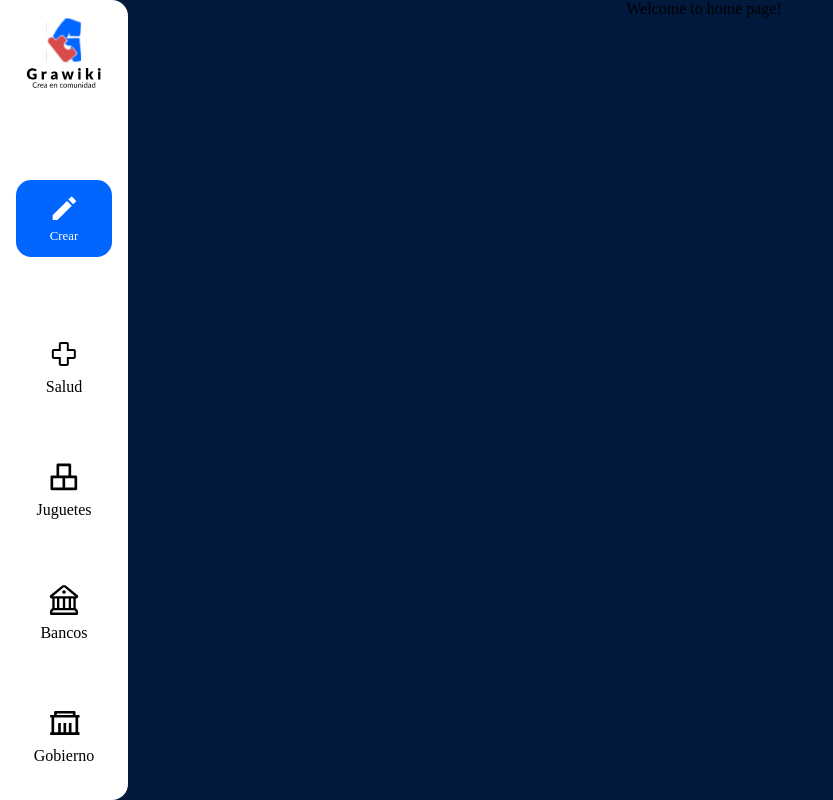
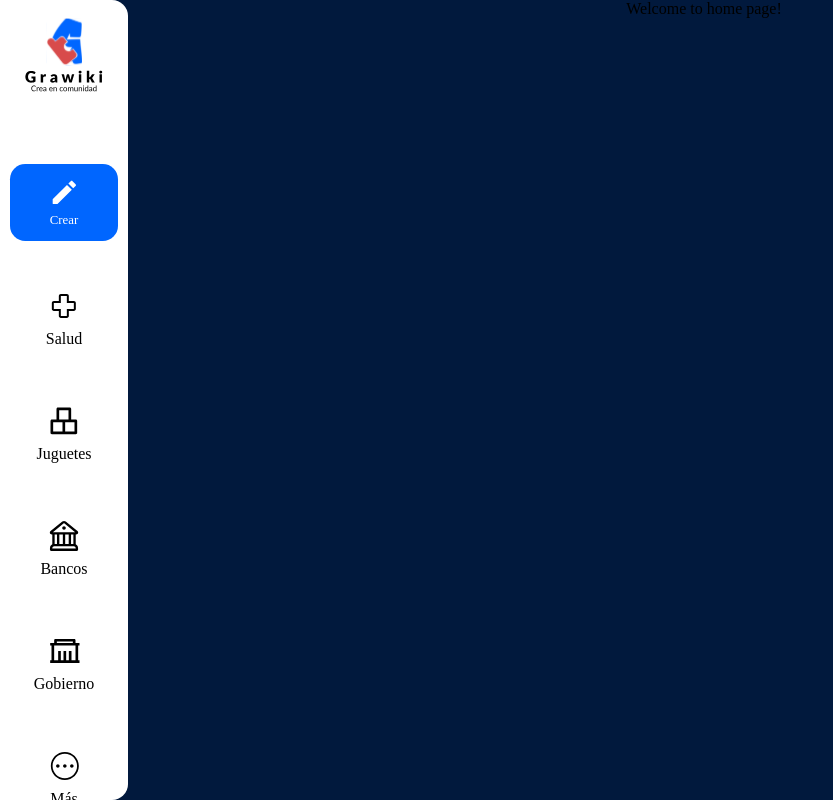
Before and after one commit to MariaVillen/grawiki, a React (Vite) app in the folder client/: page / in a window 1280 px wide. Shown: the whole page, without its empty margins (0-833 px from the left). Built offline with nearby package versions, Linux system fonts and the light colour scheme.

Commit message:
open from right menu

```diff
--- a/client/src/components/header/header.module.sass
+++ b/client/src/components/header/header.module.sass
@@ -24,7 +24,9 @@
     display: none
     @include mq("small")
       display: block
-      margin-bottom: 2rem
+      img
+        padding: 1em
+
 
   &_navbar
     background: inherit
@@ -32,12 +34,12 @@
     height: 100%
 
     &_itemlist
+      margin: 1rem
       @include mq("small")
         padding: 0
         display: flex
         flex-direction: column
-        gap: 2rem
-        padding-top: 3em
+        gap: 1.5rem
 
     &_list_createBtn
       display: inline-block
@@ -48,8 +50,7 @@
       padding: 1em 2em
       font-size: 0.8rem
       align-self: flex-end
-      margin-right: 1rem
-      margin-bottom: 2rem
+      margin: 2rem
       max-width: 100%
 
       @include mq("small")
--- a/client/src/components/header/navbar-collapse/navbarCollapse.module.sass
+++ b/client/src/components/header/navbar-collapse/navbarCollapse.module.sass
@@ -19,19 +19,22 @@
       display: none
 
   &_list
-    margin-top: 0.5rem
-    display: none
-    position: absolute
+    top: 0
+    position: fixed
     justify-content: right
-    left: 0
+    height: 100vh
+    right: 0
     width: 50vw
     border-bottom-right-radius: 1rem
     border-top-right-radius: 1rem
     background: white
     text-align: right
-    padding: 1em
+    max-width: 0px
+    overflow-x: hidden
+    transition: max-width 200ms ease-in-out
 
     @include mq("small")
+      max-width: unset
       position: static
       width: auto
       border-radius: none
@@ -43,3 +46,4 @@
     &__open
       display: flex
       flex-direction: column
+      max-width: 50vh
```
